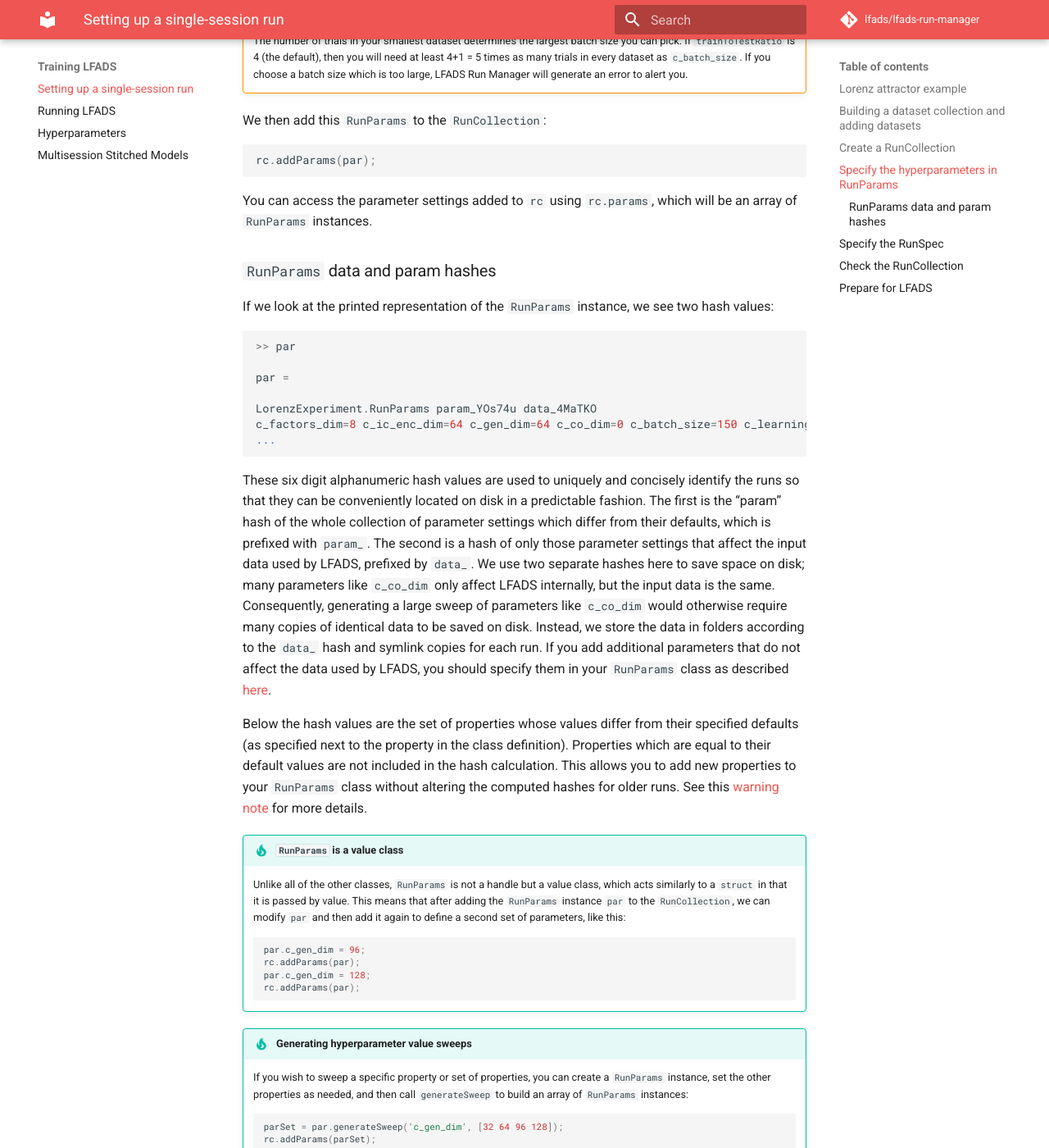
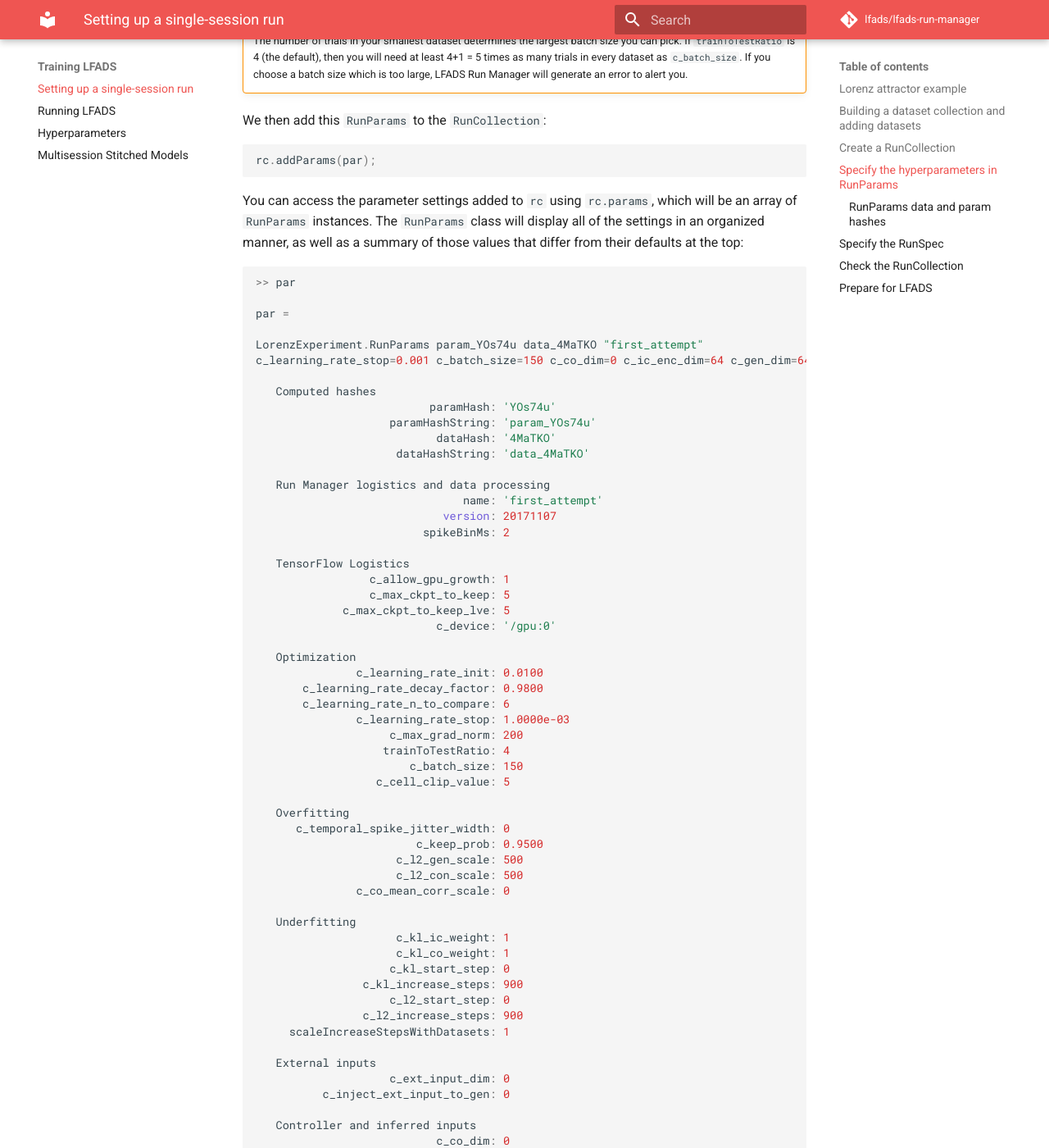
Before and after one commit to lfads/lfads-run-manager, an MkDocs documentation site: the page built from docs/single-session.md, in a window 1280 px wide and 1400 px high, scrolled down 4445 px. Shown: the whole window at 82% size. Built offline with MkDocs 1.6.1 and Material for MkDocs 9.7.7, drawn with Linux system fonts in a browser that asks for light colours; comment, search, counter and statistics services are not loaded; old or Windows-style settings are respelled for this version of MkDocs; some of the changed text lies outside the part shown.

Commit message:
Organizing RunParams display with property groups

````diff
--- a/docs/single-session.md
+++ b/docs/single-session.md
@@ -117,6 +117,103 @@ rc.addParams(par);
 ```
 
 You can access the parameter settings added to `rc` using `rc.params`, which will be an array of `RunParams` instances.
+The `RunParams` class will display all of the settings in an organized manner, as well as a summary of those values that differ from their defaults at the top:
+
+```matlab
+>> par
+
+par =
+
+LorenzExperiment.RunParams param_YOs74u data_4MaTKO "first_attempt"
+c_learning_rate_stop=0.001 c_batch_size=150 c_co_dim=0 c_ic_enc_dim=64 c_gen_dim=64 c_factors_dim=8
+
+   Computed hashes
+                          paramHash: 'YOs74u'
+                    paramHashString: 'param_YOs74u'
+                           dataHash: '4MaTKO'
+                     dataHashString: 'data_4MaTKO'
+
+   Run Manager logistics and data processing
+                               name: 'first_attempt'
+                            version: 20171107
+                         spikeBinMs: 2
+
+   TensorFlow Logistics
+                 c_allow_gpu_growth: 1
+                 c_max_ckpt_to_keep: 5
+             c_max_ckpt_to_keep_lve: 5
+                           c_device: '/gpu:0'
+
+   Optimization
+               c_learning_rate_init: 0.0100
+       c_learning_rate_decay_factor: 0.9800
+       c_learning_rate_n_to_compare: 6
+               c_learning_rate_stop: 1.0000e-03
+                    c_max_grad_norm: 200
+                   trainToTestRatio: 4
+                       c_batch_size: 150
+                  c_cell_clip_value: 5
+
+   Overfitting
+      c_temporal_spike_jitter_width: 0
+                        c_keep_prob: 0.9500
+                     c_l2_gen_scale: 500
+                     c_l2_con_scale: 500
+               c_co_mean_corr_scale: 0
+
+   Underfitting
+                     c_kl_ic_weight: 1
+                     c_kl_co_weight: 1
+                    c_kl_start_step: 0
+                c_kl_increase_steps: 900
+                    c_l2_start_step: 0
+                c_l2_increase_steps: 900
+     scaleIncreaseStepsWithDatasets: 1
+
+   External inputs
+                    c_ext_input_dim: 0
+          c_inject_ext_input_to_gen: 0
+
+   Controller and inferred inputs
+                           c_co_dim: 0
+                    c_prior_ar_atau: 10
+           c_do_train_prior_ar_atau: 1
+                    c_prior_ar_nvar: 0.1000
+           c_do_train_prior_ar_nvar: 1
+             c_do_causal_controller: 0
+    c_do_feed_factors_to_controller: 1
+        c_feedback_factors_or_rates: 'factors'
+             c_controller_input_lag: 1
+                       c_ci_enc_dim: 128
+                          c_con_dim: 128
+               c_co_prior_var_scale: 0.1000
+
+   Encoder and initial conditions for generator
+             c_num_steps_for_gen_ic: 4294967295
+                           c_ic_dim: 64
+                       c_ic_enc_dim: 64
+                 c_ic_prior_var_min: 0.1000
+               c_ic_prior_var_scale: 0.1000
+                 c_ic_prior_var_max: 0.1000
+                  c_ic_post_var_min: 1.0000e-04
+
+   Generator network, factors, rates
+                c_cell_weight_scale: 1
+                          c_gen_dim: 64
+      c_gen_cell_input_weight_scale: 1
+        c_gen_cell_rec_weight_scale: 1
+                      c_factors_dim: 8
+                      c_output_dist: 'poisson'
+
+   Stitching multi-session models
+                  c_do_train_readin: 1
+                 useAlignmentMatrix: 0
+    useSingleDatasetAlignmentMatrix: 0
+
+   Posterior sampling
+                posterior_mean_kind: 'posterior_sample_and_average'
+              num_samples_posterior: 512
+```
 
 ### `RunParams` data and param hashes
 
@@ -258,47 +355,63 @@ LorenzExperiment.RunCollection "exampleSingleSession" (1 runs total)
 
   1 Parameter Settings:
 
-    [1 param_YOs74u data_4MaTKO] LorenzExperiment.RunParams "first_attempt"
-      c_factors_dim=8 c_ic_enc_dim=64 c_gen_dim=64 c_co_dim=0 c_batch_size=150 c_learning_rate_stop=0.001
+    [1 param_YOs74u data_4MaTKO] LorenzExperiment.RunParams "first_attempt" c_learning_rate_stop=0.001 c_batch_size=150 c_co_dim=0 c_ic_enc_dim=64 c_gen_dim=64 c_factors_dim=8
 
-      spikeBinMs: 2
-      trainToTestRatio: 4
-      useAlignmentMatrix: false
-      useSingleDatasetAlignmentMatrix: false
-      scaleIncreaseStepsWithDatasets: true
-      c_cell_clip_value: 5
-      c_factors_dim: 8
-      c_ic_enc_dim: 64
-      c_ci_enc_dim: 128
-      c_gen_dim: 64
-      c_keep_prob: 0.95
-      c_learning_rate_decay_factor: 0.98
-      c_device: /gpu:0
-      c_co_dim: 0
-      c_do_causal_controller: false
-      c_do_feed_factors_to_controller: true
-      c_feedback_factors_or_rates: factors
-      c_controller_input_lag: 1
-      c_do_train_readin: true
-      c_l2_gen_scale: 500
-      c_l2_con_scale: 500
-      c_batch_size: 150
-      c_kl_increase_steps: 900
-      c_l2_increase_steps: 900
-      c_ic_dim: 64
-      c_con_dim: 128
-      c_learning_rate_stop: 0.001
-      c_temporal_spike_jitter_width: 0
-      c_allow_gpu_growth: true
-      c_kl_ic_weight: 1
-      c_kl_co_weight: 1
-      c_inject_ext_input_to_gen: false
-      c_prior_ar_atau: 10
-      c_do_train_prior_ar_atau: true
-      c_prior_ar_nvar: 0.1
-      c_do_train_prior_ar_nvar: true
-      num_samples_posterior: 512
-      posterior_mean_kind: posterior_sample_and_average
-
-
+         spikeBinMs: 2
+         c_allow_gpu_growth: true
+         c_max_ckpt_to_keep: 5
+         c_max_ckpt_to_keep_lve: 5
+         c_device: /gpu:0
+         c_learning_rate_init: 0.01
+         c_learning_rate_decay_factor: 0.98
+         c_learning_rate_n_to_compare: 6
+         c_learning_rate_stop: 0.001
+         c_max_grad_norm: 200
+         trainToTestRatio: 4
+         c_batch_size: 150
+         c_cell_clip_value: 5
+         c_temporal_spike_jitter_width: 0
+         c_keep_prob: 0.95
+         c_l2_gen_scale: 500
+         c_l2_con_scale: 500
+         c_co_mean_corr_scale: 0
+         c_kl_ic_weight: 1
+         c_kl_co_weight: 1
+         c_kl_start_step: 0
+         c_kl_increase_steps: 900
+         c_l2_start_step: 0
+         c_l2_increase_steps: 900
+         scaleIncreaseStepsWithDatasets: true
+         c_ext_input_dim: 0
+         c_inject_ext_input_to_gen: false
+         c_co_dim: 0
+         c_prior_ar_atau: 10
+         c_do_train_prior_ar_atau: true
+         c_prior_ar_nvar: 0.1
+         c_do_train_prior_ar_nvar: true
+         c_do_causal_controller: false
+         c_do_feed_factors_to_controller: true
+         c_feedback_factors_or_rates: factors
+         c_controller_input_lag: 1
+         c_ci_enc_dim: 128
+         c_con_dim: 128
+         c_co_prior_var_scale: 0.1
+         c_num_steps_for_gen_ic: 4294967295
+         c_ic_dim: 64
+         c_ic_enc_dim: 64
+         c_ic_prior_var_min: 0.1
+         c_ic_prior_var_scale: 0.1
+         c_ic_prior_var_max: 0.1
+         c_ic_post_var_min: 0.0001
+         c_cell_weight_scale: 1
+         c_gen_dim: 64
+         c_gen_cell_input_weight_scale: 1
+         c_gen_cell_rec_weight_scale: 1
+         c_factors_dim: 8
+         c_output_dist: poisson
+         c_do_train_readin: true
+         useAlignmentMatrix: false
+         useSingleDatasetAlignmentMatrix: false
+         posterior_mean_kind: posterior_sample_and_average
+         num_samples_posterior: 512
 ```
````
Also changed, not shown: 2 other files.
